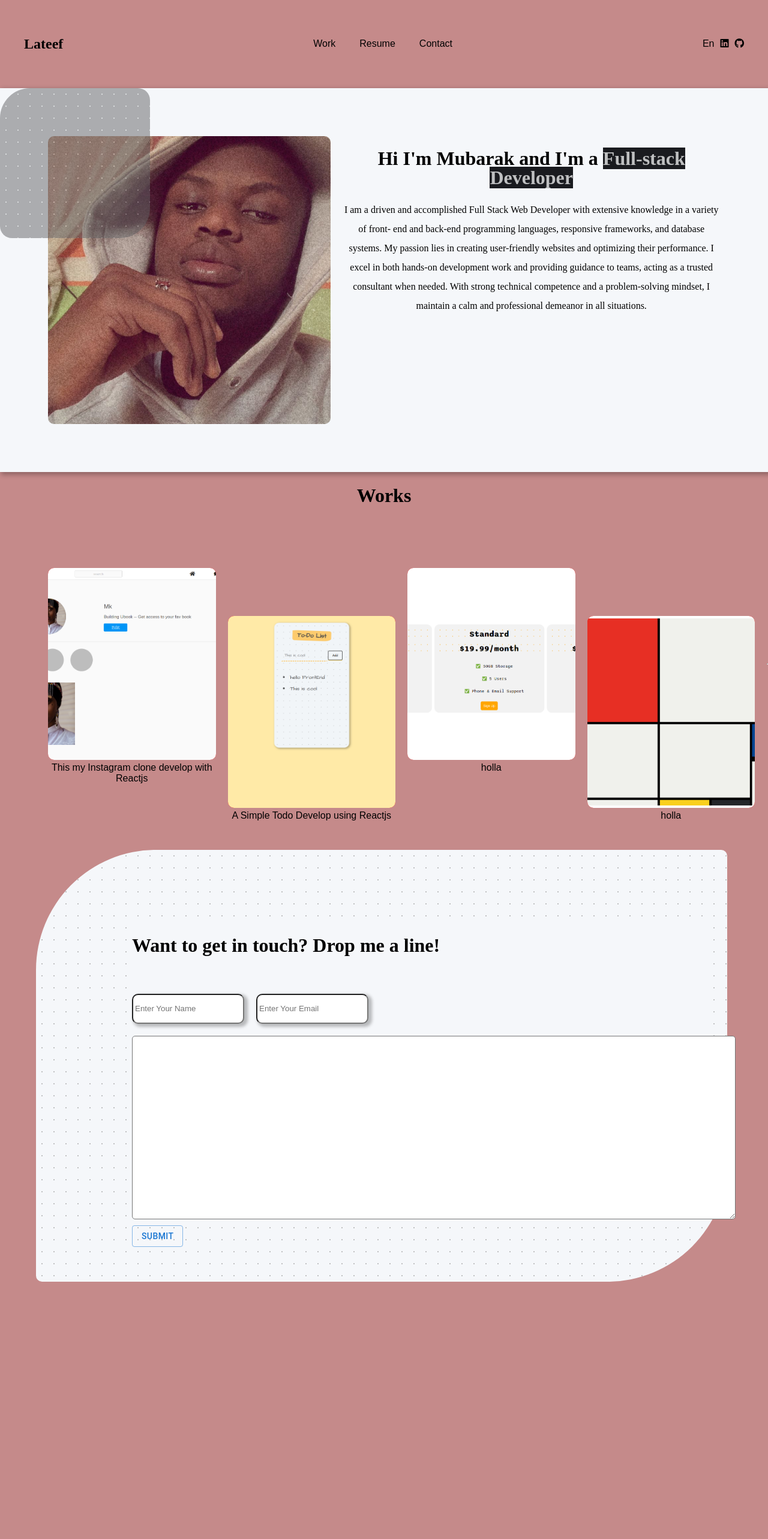
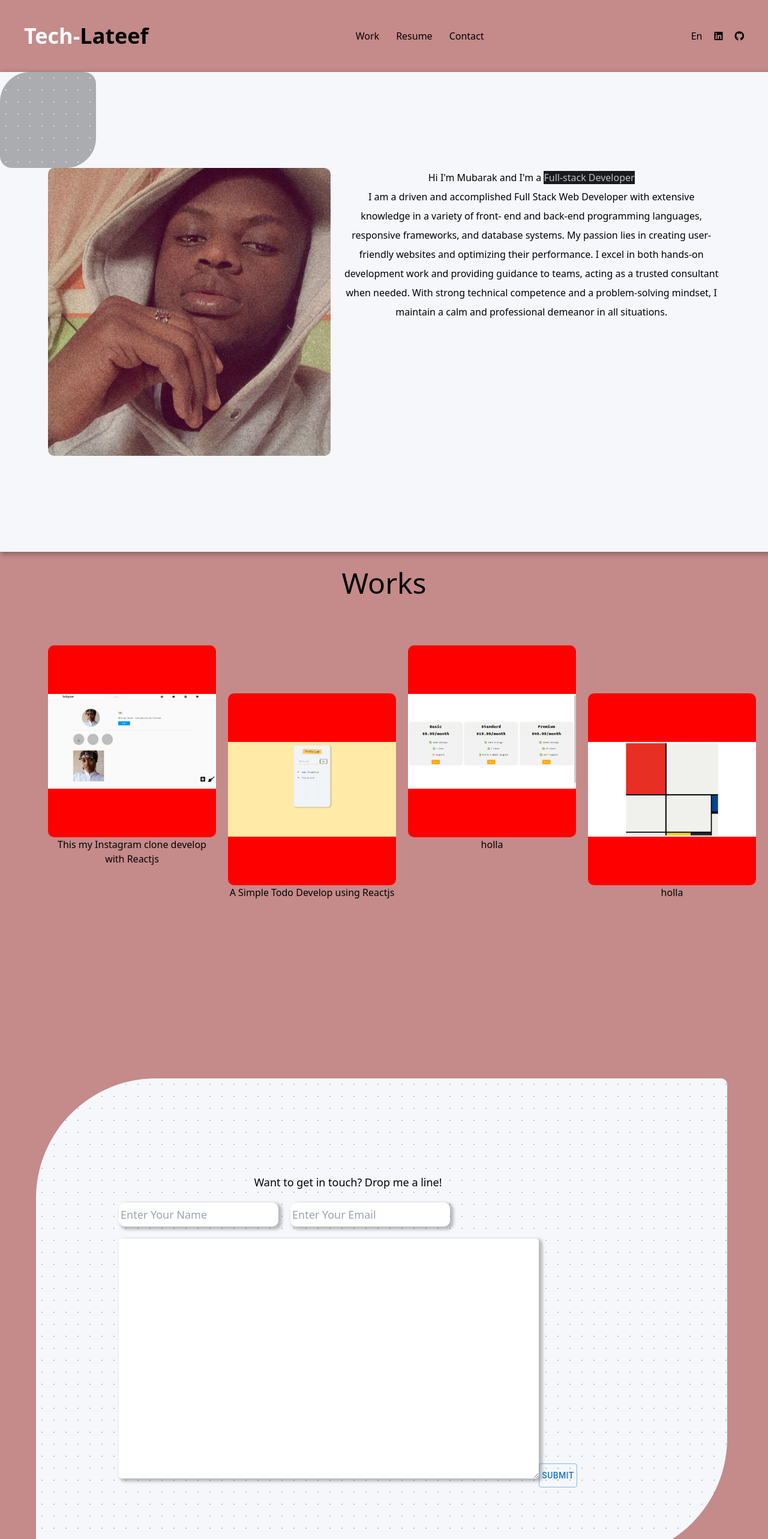
Before and after one commit to TechLateef/my-portfolio, a React (Create React App) app: page / in a window 1280 px wide. Shown: the top 2566 px of the page at 60% size. Before the commit the page ends 2167 px from the top, so only its background shows below. Built offline with nearby package versions, Linux system fonts and the light colour scheme.

Commit message:
added menu bar

```diff
--- a/package.json
+++ b/package.json
@@ -17,6 +17,7 @@
     "emailjs-com": "^3.2.0",
     "react": "^18.2.0",
     "react-dom": "^18.2.0",
+    "react-icons": "^4.9.0",
     "react-scripts": "5.0.1",
     "styled-components": "^5.3.11",
     "web-vitals": "^2.1.4"
@@ -44,5 +45,8 @@
       "last 1 firefox version",
       "last 1 safari version"
     ]
+  },
+  "devDependencies": {
+    "tailwindcss": "^3.3.2"
   }
 }
--- a/src/App.css
+++ b/src/App.css
@@ -1,8 +1,14 @@
+@tailwind base;
+@tailwind components;
+@tailwind utilities;
+*{
+ padding: 0;
+  margin: 0;
+
+}
 body{
-  margin: 0;
   background-color: #c58a8a;
 }
-
 .container{
   display: grid;
   grid-template-columns: 1fr 1fr;
@@ -20,10 +26,12 @@ button {
   font-size: 1em;
 }
 nav{
-
   justify-content: space-between;
   padding: 40px;
+
+  width: 100%;
   box-shadow: 4px 3px 7px 2px #00000040;
+  background-color: #c58a8a;
 }
 form{
   line-height: 30px;
@@ -37,6 +45,7 @@ input{
   display: flex;
   align-items: center;
   grid-column: span 2;
+  transition: all ease-in 3s;
 
 }
 
@@ -53,11 +62,9 @@ gap: 40px;
 
 
 .hero{
-
   justify-content: center;
   background-color: #f5f7fa ;
   padding: 5rem;
-  position: relative;
   box-shadow: 4px 3px 7px 2px #00000040;
 
 }
@@ -122,25 +129,25 @@ img{
   border-radius: 10px;
 }
 
-
 .main{
-align-self: center;
   width: 90%;
   height: 45rem;
+  font-size: large;
   background-color: #f5f7fa;
-  margin: 70px 20px 30px 60px;
+  margin: 50px 20px 30px 60px;
   border-radius: 200px 10px 200px 10px;
   background-image: radial-gradient(#bfc0c1 7.2%, transparent 0);
   background-size: 20px 20px;
+
 }
 .contact{
-  background-color: #f5f7fa;
-  margin: 10rem;
-  align-items: start;
+  background-color: transparent;
+  align-items: center;
   flex-direction: column;
-  gap: 40px;
+  gap: 20px;
   height: 30rem;
   width: 60rem;
+  margin-left: 40px;
 }
 .input{
   display: flex;
@@ -153,17 +160,14 @@ input{
   box-shadow: 4px 3px 5px 2px #00000040;
 }
 .area{
-  width: 1000px;
+  width: 700px;
+  height: 400px;
   border-radius: 5px;
+  box-shadow: 4px 3px 5px 2px #00000040;
 
 }
 
 @media screen and (max-width:600px ) {
-
-  nav{
-    justify-content: center;
-    gap: 1rem;
-  }
 
   .container{
     grid-template-columns: 1fr;
@@ -176,6 +180,7 @@ input{
 
     justify-content: center;
     flex-direction: column;
+
   }
 
   .hero-img{
@@ -226,12 +231,13 @@ input{
     .main{
       align-self: center;
         width: 100%;
-        height: 55rem;
+        height: 65rem;
         margin-left: 0;
         background-color: #f5f7fa;
       }
       .area{
-        width: 200px;
+        width: 300px;
+
       }
       .input{
        flex-direction: column;
--- a/src/App.js
+++ b/src/App.js
@@ -1,13 +1,35 @@
+import { useEffect, useRef, useState } from "react";
 import "./App.css";
 import { Header, Hero, Work, Contact } from "./components";
 
 function App() {
+  const [isIntersecting, setIsIntersecting] = useState(false);
+
+  const ref = useRef(null);
+  useEffect(() => {
+    const observer = new IntersectionObserver(
+      ([entry]) => {
+        setIsIntersecting(entry.isIntersecting);
+      },
+      { rootMargin: "-300px" }
+    );
+
+    console.log(isIntersecting);
+    observer.observe(ref.current);
+    return () => observer.disconnect();
+  }, []);
+
   return (
     <div className="App">
-      <Header />
-      <Hero />
-      <Work />
-      <Contact />
+      <main ref={ref}>
+        <Header />
+
+        <Hero />
+
+        <Work />
+
+        <Contact />
+      </main>
     </div>
   );
 }
--- a/src/components/Contact.jsx
+++ b/src/components/Contact.jsx
@@ -17,7 +17,7 @@ const Contact = () => {
       message: message,
     };
 
-    const {value} = e.target
+    const { value } = e.target;
 
     emailjs
       .send(
@@ -29,7 +29,6 @@ const Contact = () => {
       .then(
         (result) => {
           console.log(result.text);
-
         },
         (error) => {
           console.log(error.text);
@@ -41,28 +40,37 @@ const Contact = () => {
   };
 
   return (
-    <div className="all main">
+    <div className="all main min-h-screen">
       <div className="all contact">
         <h1 id="contact">Want to get in touch? Drop me a line!</h1>
         <form onSubmit={handleSubmit}>
           <div className="input">
-          <input value={name}  onChange={(e) => setName(e.target.value)}
+            <input
+              value={name}
+              onChange={(e) => setName(e.target.value)}
               placeholder="Enter Your Name"
             />
 
             <input
               onChange={(e) => setEmail(e.target.value)}
               value={email}
-
-             placeholder="Enter Your Email" />
+              placeholder="Enter Your Email"
+            />
           </div>
 
-          <textarea rows={20} className="area"
+          <textarea
+            rows={20}
+            className="area"
             value={message}
             onChange={(e) => setMessage(e.target.value)}
             required
           ></textarea>
-          <Button variant="outlined" size="medium" type="submit">
+          <Button
+            className="button h-10 w-8 "
+            variant="outlined"
+            size="medium"
+            type="submit"
+          >
             Submit
           </Button>
         </form>
--- a/src/components/Header.jsx
+++ b/src/components/Header.jsx
@@ -1,15 +1,24 @@
+import { useState } from "react";
 import Button from "./Button";
+import { AiOutlineClose, AiOutlineMenu } from "react-icons/ai";
+const Header = (props) => {
+  const [nav, setNav] = useState(false);
 
-const Header = (props) => {
+  const handleNav = () => {
+    setNav(!nav);
+  };
+
   return (
-    <nav className="all">
-      <h2>Lateef</h2>
-      <span className="center">
+    <nav className=" flex justify-between items-center">
+      <h2 className="text-4xl font-bold">
+        <span className="text-white">Tech-</span>Lateef
+      </h2>
+      <span className="hidden md:flex md:gap-7">
         <Button link="#work" text="Work" />
         <Button text="Resume" />
         <Button link="#contact" text="Contact" />
       </span>
-      <div className="link">
+      <div className="hidden md:flex md:gap-5">
         <Button text="En" />
         <Button
           link="https://www.linkedin.com/in/mubarak-abdullateef-b8669b244/"
@@ -20,6 +29,51 @@ const Header = (props) => {
           text={<i className="fa-brands fa-github"></i>}
         />
       </div>
+      <div onClick={handleNav} className="block md:hidden">
+        {!nav ? <AiOutlineMenu size={20} /> : ""}
+      </div>
+
+      <div
+        className={
+          nav
+            ? "fixed left-0 top-0 w-[60%] h-full flex-col border-r border-r-grey-900 bg-[#c58a8a] ease-in-out duration-500 lg:hidden"
+            : "fixed left-[-100%] "
+        }
+      >
+        <div className="flex gap-[10rem] mt-6">
+          <h2 className="text-2xl font-bold">
+            <span className="text-white">Tech-</span>Lateef
+          </h2>
+
+          <div onClick={handleNav} className="block md:hidden">
+            {nav ? <AiOutlineClose size={20} /> : ""}
+          </div>
+        </div>
+        <span className="uppercase p-4 flex flex-col gap-8">
+          <Button
+            className="border-b border-gray-600"
+            link="#work"
+            text="Work"
+          />
+          <Button className="border-b border-gray-600" text="Resume" />
+          <Button
+            className="border-b border-gray-600"
+            link="#contact"
+            text="Contact"
+          />
+        </span>
+        <div className="flex gap-6 ml-5 mt-56">
+          <Button text="En" />
+          <Button
+            link="https://www.linkedin.com/in/mubarak-abdullateef-b8669b244/"
+            text={<i className="fa-brands fa-linkedin"></i>}
+          />
+          <Button
+            link="https://github.com/TechLateef"
+            text={<i className="fa-brands fa-github"></i>}
+          />
+        </div>
+      </div>
     </nav>
   );
 };
--- a/src/components/Hero.jsx
+++ b/src/components/Hero.jsx
@@ -3,8 +3,8 @@ import profile from "../asset/Snapchat-1839351438.jpg";
 const Hero = () => {
   return (
     <>
-      <div className="hero-b"></div>
-      <div className="hero all">
+      <div className="hero-b "></div>
+      <div className="hero all min-h-screen">
         <div className="hero-img">
           <img src={profile} alt="my-photo" />
         </div>
--- a/src/components/Image.jsx
+++ b/src/components/Image.jsx
@@ -1,5 +1,12 @@
 const Img = ({ url, title, alt }) => {
-  return <img src={url} alt={alt} title={title} />;
+  return (
+    <img
+      className="object-contain h-full w-full"
+      src={url}
+      alt={alt}
+      title={title}
+    />
+  );
 };
 
 export default Img;
--- a/src/components/Work.jsx
+++ b/src/components/Work.jsx
@@ -7,8 +7,8 @@ import gridp from "../asset/grid.png";
 
 const Work = () => {
   return (
-    <>
-      <h1 style={{ textAlign: "center" }} id="work">
+    <div className="min-h-screen">
+      <h1 className="text-center text-5xl mt-7 " id="work">
         Works
       </h1>
       <div className="project all">
@@ -27,13 +27,13 @@ const Work = () => {
           <Img url={pricing} />
           <Button text="holla" />
         </div>
-        <div className="item s">
+        <div className="item s ">
           <Img url={gridp} />
           <Button text="holla" />
         </div>
         <hr />
       </div>
-    </>
+    </div>
   );
 };
 
--- /dev/null
+++ b/tailwind.config.js
@@ -0,0 +1,8 @@
+/** @type {import('tailwindcss').Config} */
+module.exports = {
+  content: ["./src/**/*.{js,jsx,ts,tsx}"],
+  theme: {
+    extend: {},
+  },
+  plugins: [],
+};
```
Also changed, not shown: 1 other file (tests, documents, lock files or other folders). Lines whose indentation alone changed are shown as unchanged.
